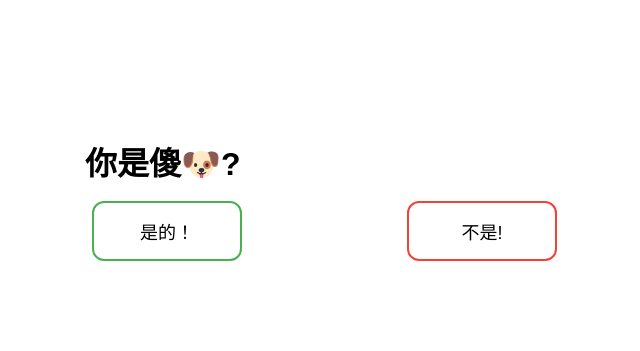
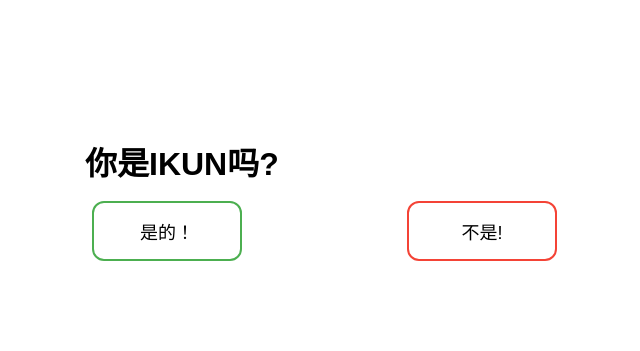
Before and after one commit to prinsuparat/SBXCY2, a plain HTML site: page index.html in a window 1280 px wide. Shown: the part 38-389 px from the top of the page, without its empty margins (195-835 px from the left). Drawn offline with Linux system fonts and the light colour scheme.

Commit message:
Update index.html

```diff
--- a/index.html
+++ b/index.html
@@ -3,7 +3,7 @@
 <head>
     <meta charset="UTF-8">
     <meta name="viewport" content="width=device-width, initial-scale=1.0">
-    <title>🏀SB许灿阳🏀</title>
+    <title>🏀Are U IKUN?🏀</title>
 
 <style>
     .button {
@@ -91,7 +91,7 @@
 <script src="./index_files/cursor-effects.js"></script>
 <script src="./index_files/Fireworks-ripple.js"></script>
 
-<h1 style="position:absolute; left:280px; top:155px; width:auto; height:210px;">你是傻🐶?</h1>
+<h1 style="position:absolute; left:280px; top:155px; width:auto; height:210px;">你是IKUN吗?</h1>
 <div id="By" style="position:absolute; left:285px; top:235px;">
     <input type="button" value="是的！" class="button button1" onclick="f1()">
 </div>
```
